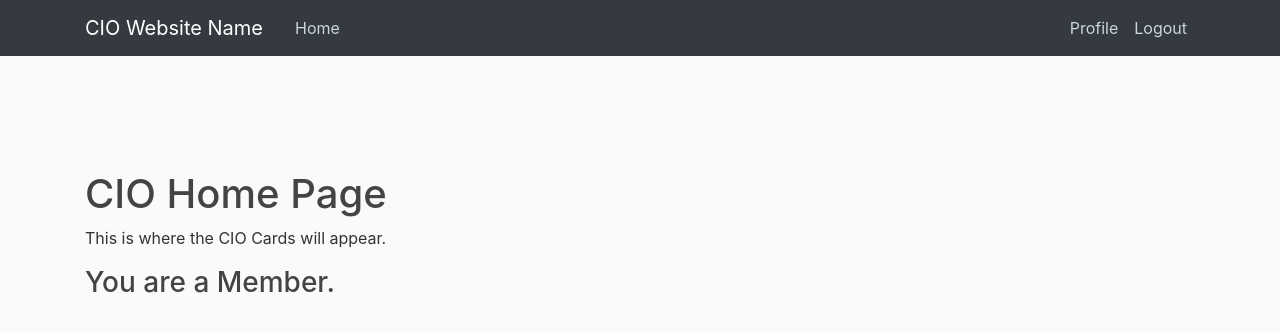
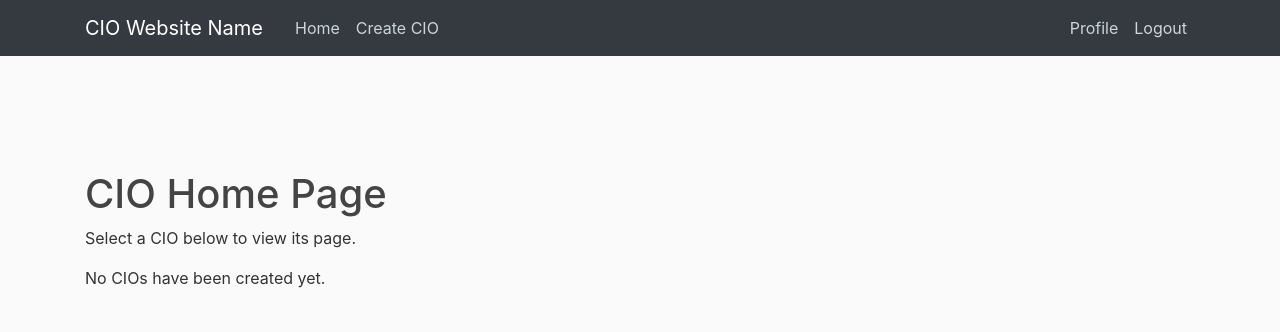
Before and after one commit to longknguyen/clubstrate, a Django app: page / in a window 1280 px wide. Shown: the top 332 px of the page. Run offline with Django 4.2, Linux system fonts and the light colour scheme; the visitor is signed in with stand-in values (Sample User, id 1); data that the repository does not hold is empty; some libraries are stand-ins or nearby versions.

Commit message:
add CIO pages and membership based roles

```diff
--- a/cios/templates/cios/home.html
+++ b/cios/templates/cios/home.html
@@ -2,15 +2,18 @@
 
 {% block content %}
 <h1>CIO Home Page</h1>
-<p>This is where the CIO Cards will appear.</p>
+<p>Select a CIO below to view its page.</p>
 
-{% if user.is_authenticated %}
-    {% if role == 'officer' %}
-        <h3>You are an Officer.</h3>
-        <a href="#" class="btn btn-primary">Create a CIO</a>
-    {% else %}
-        <h3>You are a Member.</h3>
-    {% endif %}
+{% if cios %}
+    <ul>
+        {% for cio in cios %}
+            <li>
+                <a href='{% url 'cio_detail' cio.id %}'>{{ cio.name }}</a>
+            </li>
+        {% endfor %}
+    </ul>
+{% else %}
+    <p>No CIOs have been created yet.</p>
 {% endif %}
 
 {% endblock %}
--- a/cios/urls.py
+++ b/cios/urls.py
@@ -3,4 +3,6 @@ from . import views
 
 urlpatterns = [
     path('', views.home, name='home'),
+    path('create/', views.create_cio, name='create_cio'),
+    path('<int:cio_id>/', views.cio_detail, name='cio_detail'),
 ]
--- a/cios/views.py
+++ b/cios/views.py
@@ -1,7 +1,41 @@
-from django.shortcuts import render
+from django.contrib.auth.decorators import login_required
+from django.shortcuts import render, get_object_or_404, redirect
 
+from .models import CIO, Membership
 def home(request):
-    role = None
+    cios = CIO.objects.all().order_by('name')
+    return render(request, 'cios/home.html', {'cios': cios})
+
+@login_required
+def create_cio(request):
+    if request.method == 'POST':
+        name = request.POST.get('name', '').strip()
+
+        if name:
+            cio = CIO.objects.create(
+                name=name,
+                created_by=request.user,
+            )
+
+            Membership.objects.create(
+                user=request.user,
+                cio=cio,
+                role='officer',
+            )
+            return redirect('home')
+    return render(request, 'cios/create_cio.html')
+
+def cio_detail(request, cio_id):
+    cio = get_object_or_404(CIO, pk=cio_id)
+
+    role = 'viewer'
+
     if request.user.is_authenticated:
-        role = "officer" if request.user.groups.filter(name='Officer').exists() else "member"
-    return render(request, 'cios/home.html', {'role': role})
+        membership = Membership.objects.filter(user=request.user, cio=cio).first()
+        if membership is not None:
+            role = membership.role
+
+    return render(request,
+        'cios/cio_detail.html',
+        {'cio': cio, 'role': role},
+    )
--- a/templates/base.html
+++ b/templates/base.html
@@ -48,6 +48,9 @@
             <!-- Left side -->
             <div class="navbar-nav mr-auto">
               <a class="nav-item nav-link" href="{% url 'home' %}">Home</a>
+                  {% if user.is_authenticated %}
+                      <a class="nav-item nav-link" href="{% url 'create_cio' %}">Create CIO</a>
+                  {% endif %}
             </div>
 
             <!-- Right side -->
```
Also changed, not shown: cios/models.py (+30 -0 lines), cios/templates/cios/cio_detail.html (added, +18 -0 lines), cios/templates/cios/create_cio.html (added, +15 -0 lines), users/templates/users/profile.html (+0 -9 lines), cios/migrations/0001_initial.py (added), cios/migrations/__init__.py (added).
